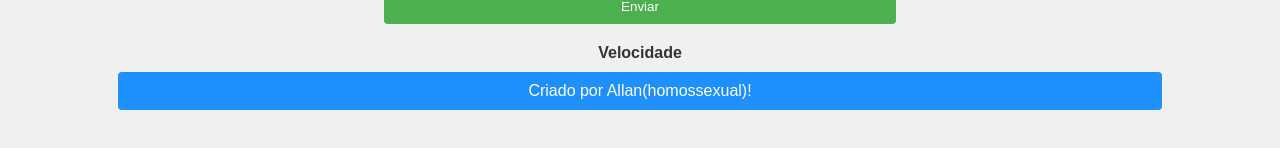
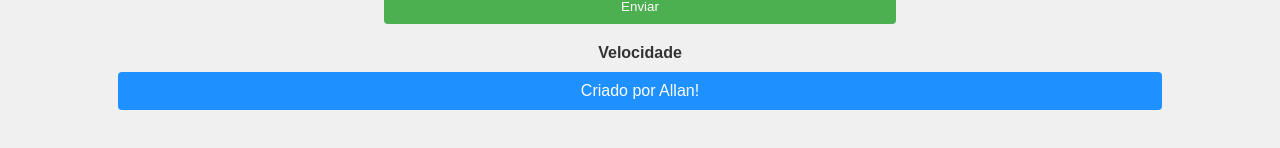
Before and after one commit to AllanGhabriell/desafio_dos_carros, a plain HTML site: page index.html in a window 1280 px wide. Shown: the part 268-416 px from the top of the page. Drawn offline with Linux system fonts and the light colour scheme.

Commit message:
Atualizar o index.html

```diff
--- a/index.html
+++ b/index.html
@@ -59,6 +59,6 @@
             }
         }
     </script>
-    <footer>Criado por Allan(homossexual)!</footer>
+    <footer>Criado por Allan!</footer>
 </body>
 </html>
```
